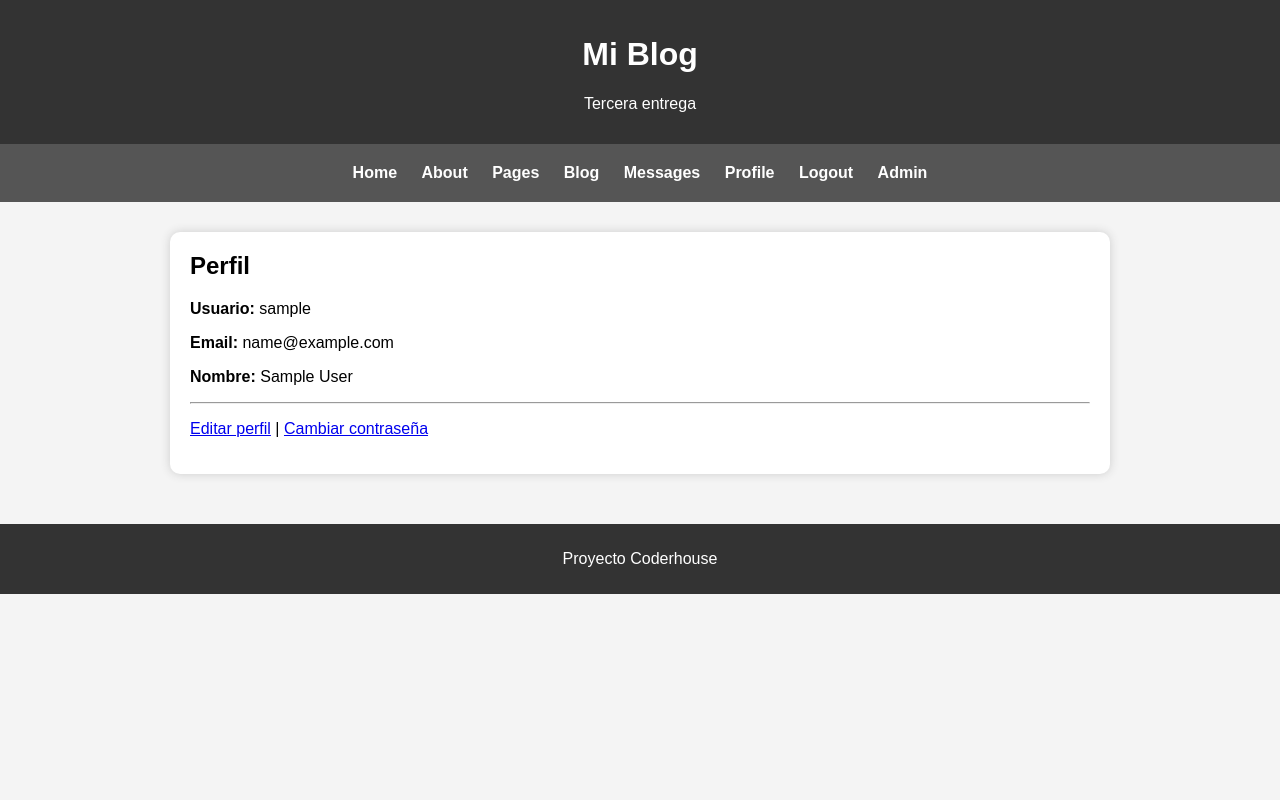
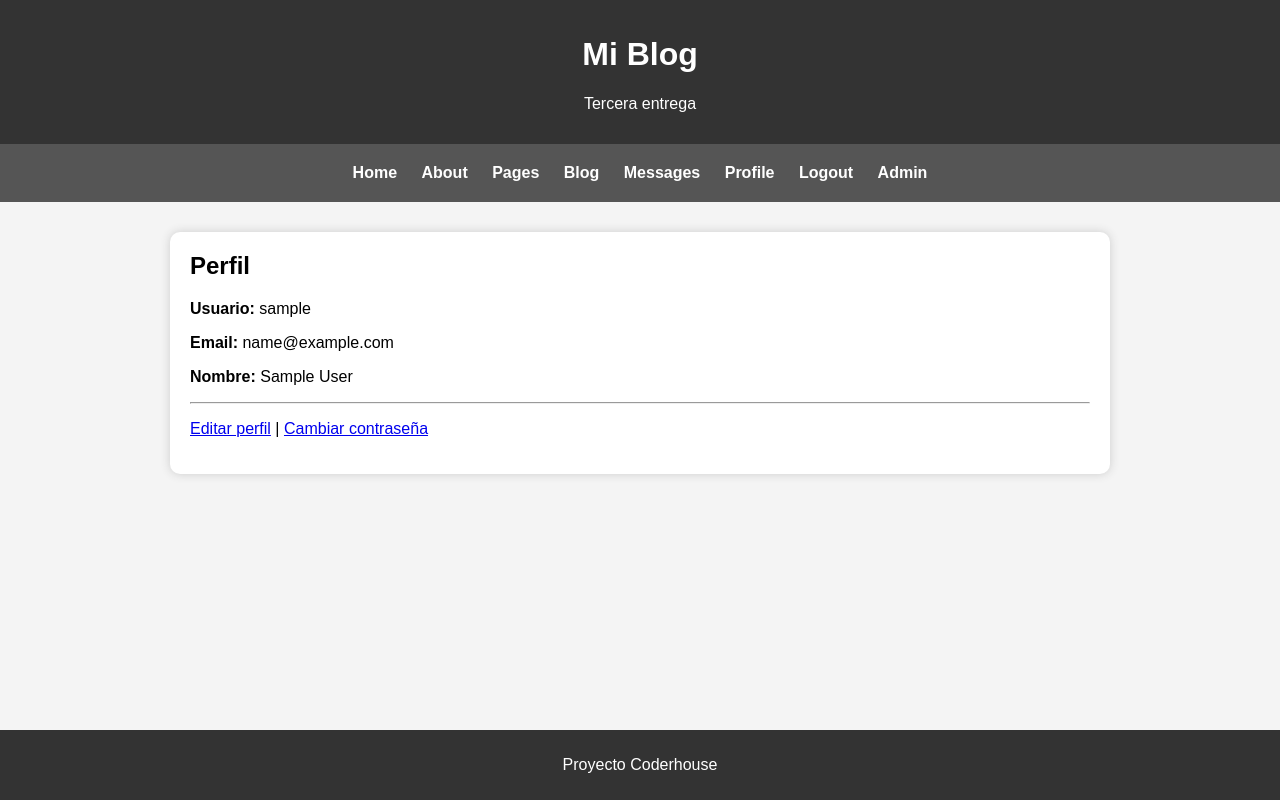
Before and after one commit to Nandhobj/Tercera_entrega, a Django app: page /accounts/profile/ in a window 1280 px wide. Run offline with Django 5.2, Linux system fonts and the light colour scheme; the visitor is signed in with stand-in values (Sample User, id 1); data comes from the database, SQL or seed files in the repository; some libraries are stand-ins or nearby versions.

Commit message:
fix: date input and sticky footer

```diff
--- a/proyecto_web/blog/forms.py
+++ b/proyecto_web/blog/forms.py
@@ -9,6 +9,11 @@ class AutorForm(forms.ModelForm):
 
 
 class PostForm(forms.ModelForm):
+    fecha = forms.DateField(
+        widget=forms.DateInput(attrs={"type": "date"}),
+        input_formats=["%Y-%m-%d"],
+    )
+
     class Meta:
         model = Post
         fields = '__all__'
--- a/proyecto_web/blog/templates/blog/base.html
+++ b/proyecto_web/blog/templates/blog/base.html
@@ -5,10 +5,17 @@
     <title>Blog Django</title>
 
     <style>
+        html, body {
+            height: 100%;
+        }
+
         body {
             font-family: Arial;
             background-color: #f4f4f4;
             margin: 0;
+            min-height: 100vh;
+            display: flex;
+            flex-direction: column;
         }
 
         header {
@@ -52,6 +59,7 @@
 
         .container {
             padding: 20px;
+            flex: 1 0 auto;
         }
 
         .card {
@@ -137,7 +145,8 @@
             padding: 10px;
             background: #333;
             color: white;
-            margin-top: 20px;
+            margin-top: auto;
+            flex-shrink: 0;
         }
     </style>
 
```
